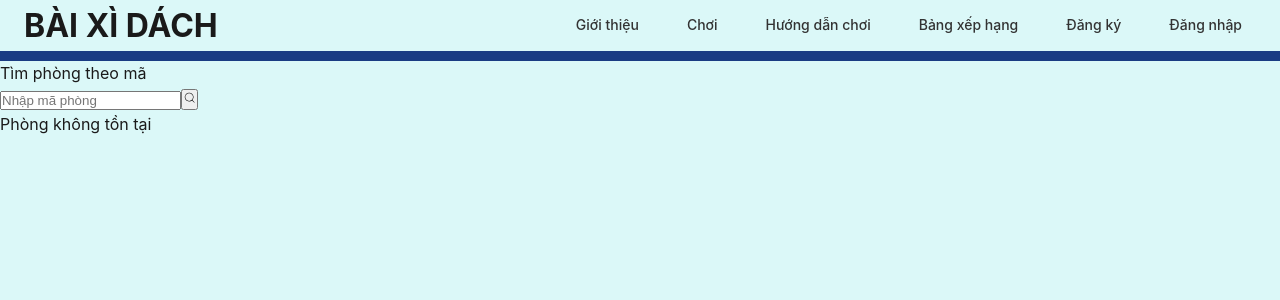
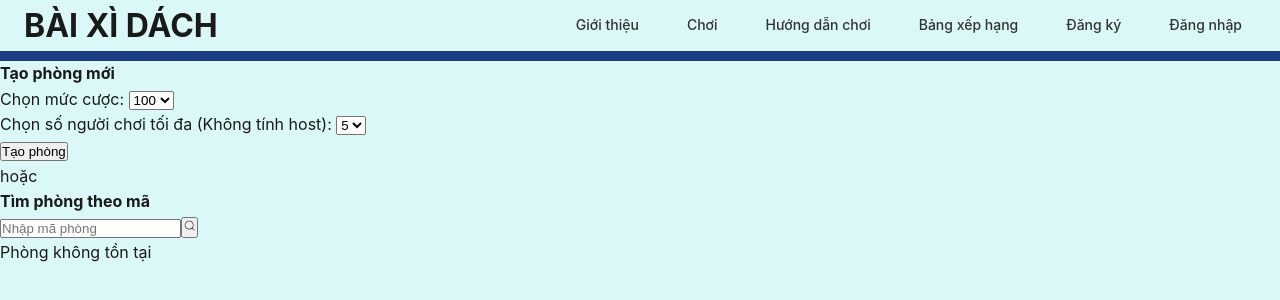
Before and after one commit to CongDinh30041975/BlackjackWebGame, a React (Vite) app: page /room/roomLobby in a window 1280 px wide. Shown: the top 300 px of the page. Built offline with nearby package versions, Linux system fonts and the light colour scheme; no server answers.

Commit message:
Sua code va them create room

```diff
--- a/src/App.jsx
+++ b/src/App.jsx
@@ -3,7 +3,7 @@ import { BrowserRouter as Router, Routes, Route } from 'react-router-dom';
 import { Navigate } from "react-router-dom";
 
 import useAuthStore from './stores/authStore';
-import useGameStore from "./stores/gameStore";
+import {useGameStore} from "./stores/gameStore";
 
 // Pages
 import IntroducePage from './pages/IntroducePage'
--- a/src/components/Play/GamePlayScreen.jsx
+++ b/src/components/Play/GamePlayScreen.jsx
@@ -1,7 +1,7 @@
 import { useMemo } from 'react'
 import Mat_image from '../../assets/Mat_image.webp'
 import PlayerDisplay from './PlayerDisplay'
-import useGameStore from '../../stores/gameStore'
+import {useGameStore} from '../../stores/gameStore'
 import { deleteMyPlayer } from '../../lib/supabase/room'
 import '../../styles/GameplayScreen.css'
 
@@ -47,8 +47,6 @@ const GamePlayScreen = () => {
       : [me, host, ...others]
   }, [players, me, host])
 
-  console.log(players)
-
   const handleLeaveRoom = async () => {
     await deleteMyPlayer(me.id)
     cleanup();
@@ -68,13 +66,15 @@ const GamePlayScreen = () => {
 
   return (
     <div className='gameplayScreen'>
+      <span className='roomCode'>{room.room_code}</span>
+
       <div className='mat'>
         <img className='mat_image' src={Mat_image} alt="Ảnh cái chiếu" />
 
         {/* Hiển thị các player lên UI */}
         {sortPlayers.map((p, i) => {
           const seat = seatLayout[i] || {}
-          const { display_name, avatar_url } = p.profiles || {}
+          const { display_name, avatar_url, coins } = p.profiles || {}
 
           return (
             <PlayerDisplay
@@ -82,7 +82,7 @@ const GamePlayScreen = () => {
               className={seat.className}
               displayName={display_name}
               avatarUrl={avatar_url}
-              coins={p.coins}
+              coins={coins}
             />
           )
         })}
--- a/src/components/room/RoomCard.jsx
+++ b/src/components/room/RoomCard.jsx
@@ -1,5 +1,5 @@
 import React from 'react'
-import useGameStore from '../../stores/gameStore';
+import {useGameStore} from '../../stores/gameStore';
 
 const RoomCard = ({room}) => {
     if(!room) {
--- a/src/components/room/RoomLobby.jsx
+++ b/src/components/room/RoomLobby.jsx
@@ -1,9 +1,13 @@
 import { useState } from 'react';
 import { useLobbyStore } from "../../stores/lobbyStore"
+import { useGameStore } from '../../stores/gameStore'
+import { createRoom } from '../../lib/supabase/room';
 import RoomCard from './RoomCard';
 import { CiSearch } from "react-icons/ci";
 
 const RoomLobby = () => {
+  const [betAmount, setBetAmount] = useState(100)
+  const [maxPlayers, setMaxPlayers] = useState(5)
   const [roomCode, setRoomCode] = useState('');
 
   const room = useLobbyStore((s) => s.room);
@@ -12,6 +16,7 @@ const RoomLobby = () => {
 
   const loadRoom = useLobbyStore((s) => s.loadRoom);
 
+  const {initRoom} = useGameStore()
 
   const handleSearchRoom = async (e) => {
     e.preventDefault();
@@ -19,10 +24,46 @@ const RoomLobby = () => {
     await loadRoom(roomCode);
   }
 
+  const handleCreateRoom = async (e) => {
+    e.preventDefault();
+
+    const {data: roomId} = await createRoom(betAmount, maxPlayers)
+    initRoom(roomId)
+  }
+
   return (
     <div className="roomLobby">
+      <div className='createRoom'>
+        <h4>Tạo phòng mới</h4>
+        <span>Chọn mức cược: </span>
+        <select name="betAmount" id="betAmount"
+          value={betAmount} onChange={(e) => setBetAmount(Number(e.target.value))}>
+
+          <option value="100">100</option>
+          <option value="200">200</option>
+          <option value="500">500</option>
+        </select>
+        <br />
+
+        <span>Chọn số người chơi tối đa (Không tính host): </span>
+        <select name="maxPlayers" id="maxPlayers"
+          value={maxPlayers} onChange={(e) => setMaxPlayers(Number(e.target.value))}>
+
+          <option value="1">1</option>
+          <option value="2">2</option>
+          <option value="3">3</option>
+          <option value="4">4</option>
+          <option value="5">5</option>
+        </select>
+        <br />
+
+        <button className='create' onClick={handleCreateRoom}>Tạo phòng</button>
+      </div>
+
+      <span>hoặc</span>
+
       <div className="searchRoom">
-        <legend>Tìm phòng theo mã</legend>
+        <h4>Tìm phòng theo mã</h4>
         <input type="text" className="roomCode" placeholder="Nhập mã phòng"
           value={roomCode}
           onChange={(e) => setRoomCode(e.target.value)}
--- a/src/stores/gameStore.js
+++ b/src/stores/gameStore.js
@@ -4,12 +4,12 @@ import useAuthStore from './authStore'
 import {
     fetchRoomById,
     createPlayer,
-    fetchMyPlayer,
+    hasPlayerInRoom,
     fetchPlayers,
     subscribeRoom,
 } from '../lib/supabase/room'
 
-const useGameStore = create(
+export const useGameStore = create(
     persist(
         (set, get) => ({
         room: null,
@@ -30,7 +30,7 @@ const useGameStore = create(
                 const currentUserId = useAuthStore.getState().user?.id || null
 
                 // Kiểm tra có player không
-                const {data: exist} = await fetchMyPlayer(roomId, currentUserId)
+                const {data: exist} = await hasPlayerInRoom(roomId)
                 if(!exist) {
                     await createPlayer(roomId, currentUserId)
                 }
@@ -91,5 +91,3 @@ const useGameStore = create(
         version: 1
     }
 ))
-
-export default useGameStore;
```
Also changed, not shown: src/lib/supabase/room.js.
